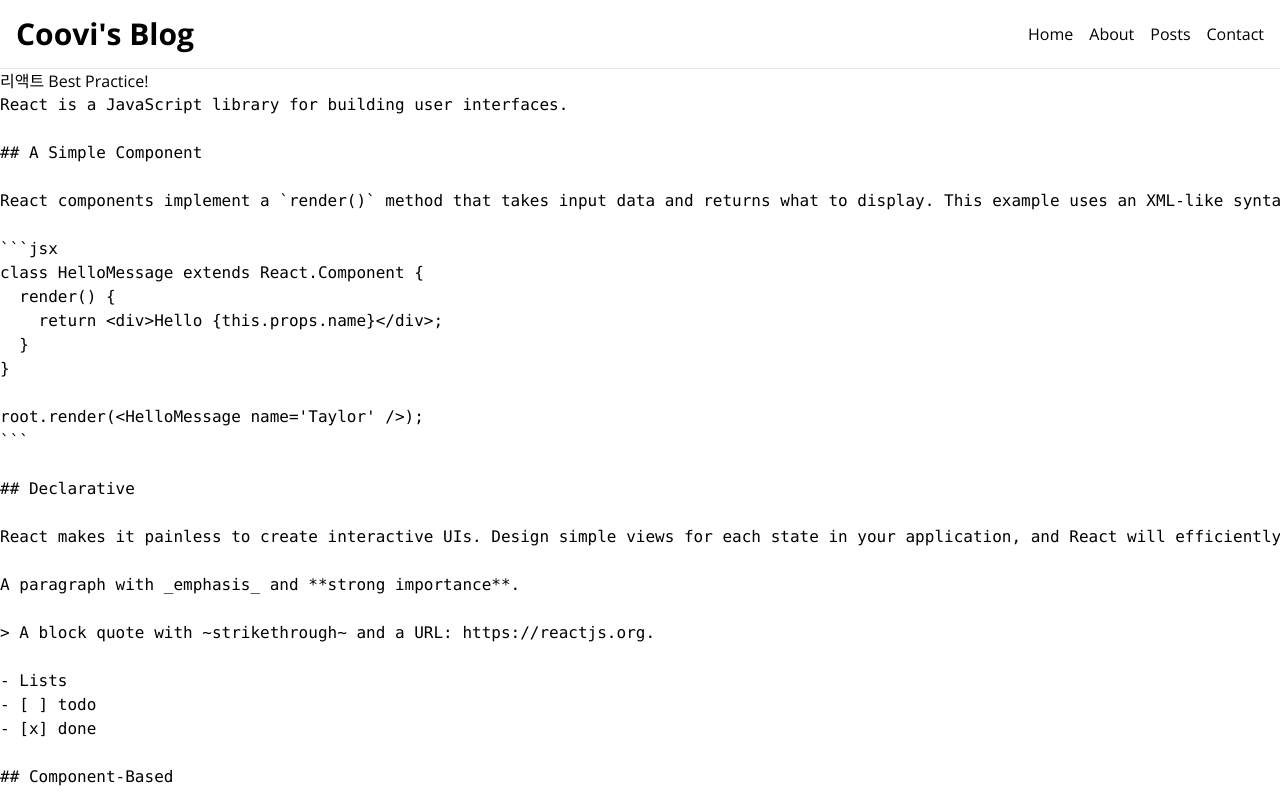
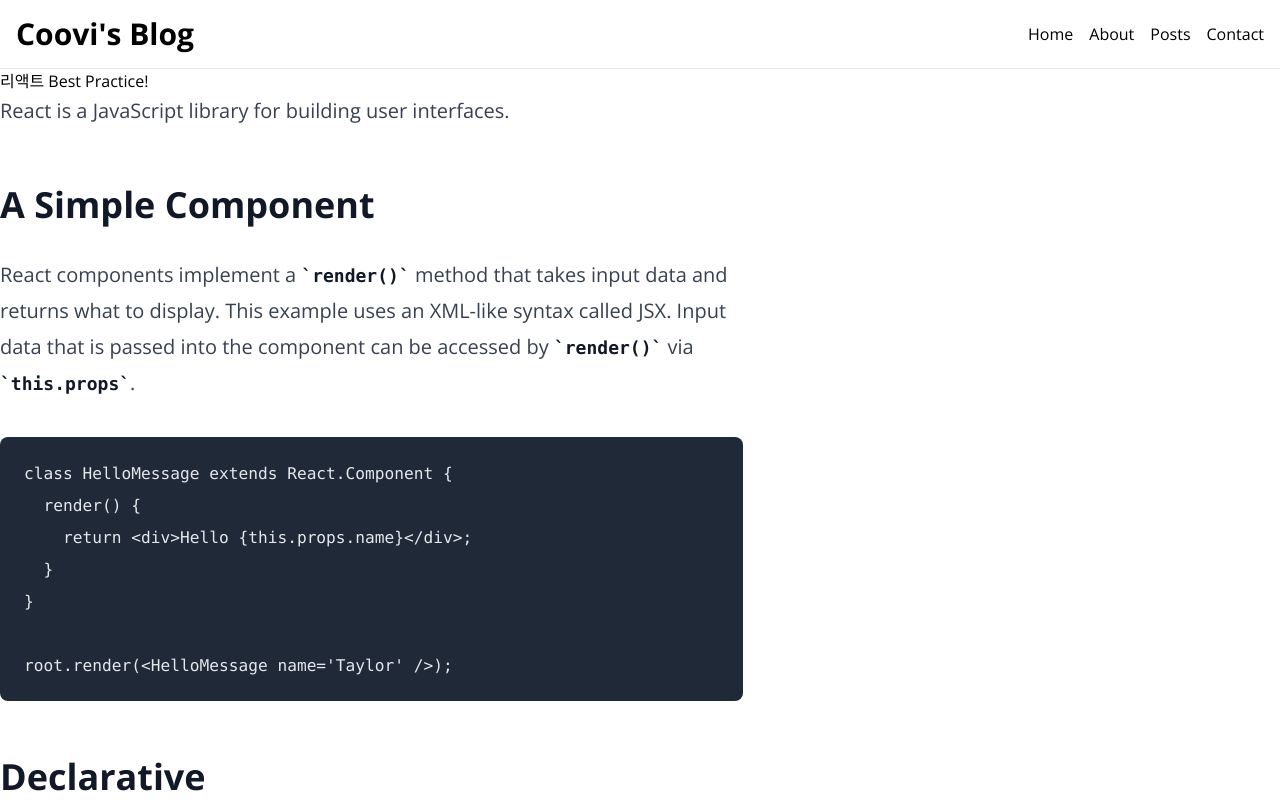
Before and after one commit to jangg0627/coovi_blog, a Next.js app: page /posts/best-react-practices in a window 1280 px wide. Built offline with nearby package versions, Linux system fonts and the light colour scheme.

Commit message:
🎯🧩✨ `ReactMarkdown` 구현 - `ReactMarkdown` 패키지를 활용한 마크다운 뷰어 컴포넌트 생성

```diff
--- a/src/app/posts/[slug]/page.tsx
+++ b/src/app/posts/[slug]/page.tsx
@@ -1,8 +1,10 @@
+import MarkdownViewer from "@/components/MarkdownViewer";
+
+import { getPostData } from "@/service/posts";
+
 type Props = {
   params: { slug: string };
 };
-
-import { getPostData } from "@/service/posts";
 
 export default async function Page({ params: { slug } }: Props) {
   const post = await getPostData(slug);
@@ -10,7 +12,7 @@
   return (
     <>
       <h1>{post.title}</h1>
-      <pre>{post.content}</pre>
+      <MarkdownViewer content={post.content} />;
     </>
   );
 }
--- /dev/null
+++ b/src/components/MarkdownViewer.tsx
@@ -0,0 +1,10 @@
+import ReactMarkdown from "react-markdown";
+import remarkGfm from "remark-gfm";
+
+export default function MarkdownViewer({ content }: { content: string }) {
+  return (
+    <ReactMarkdown className="prose lg:prose-xl" remarkPlugins={[remarkGfm]}>
+      {content}
+    </ReactMarkdown>
+  );
+}
```
